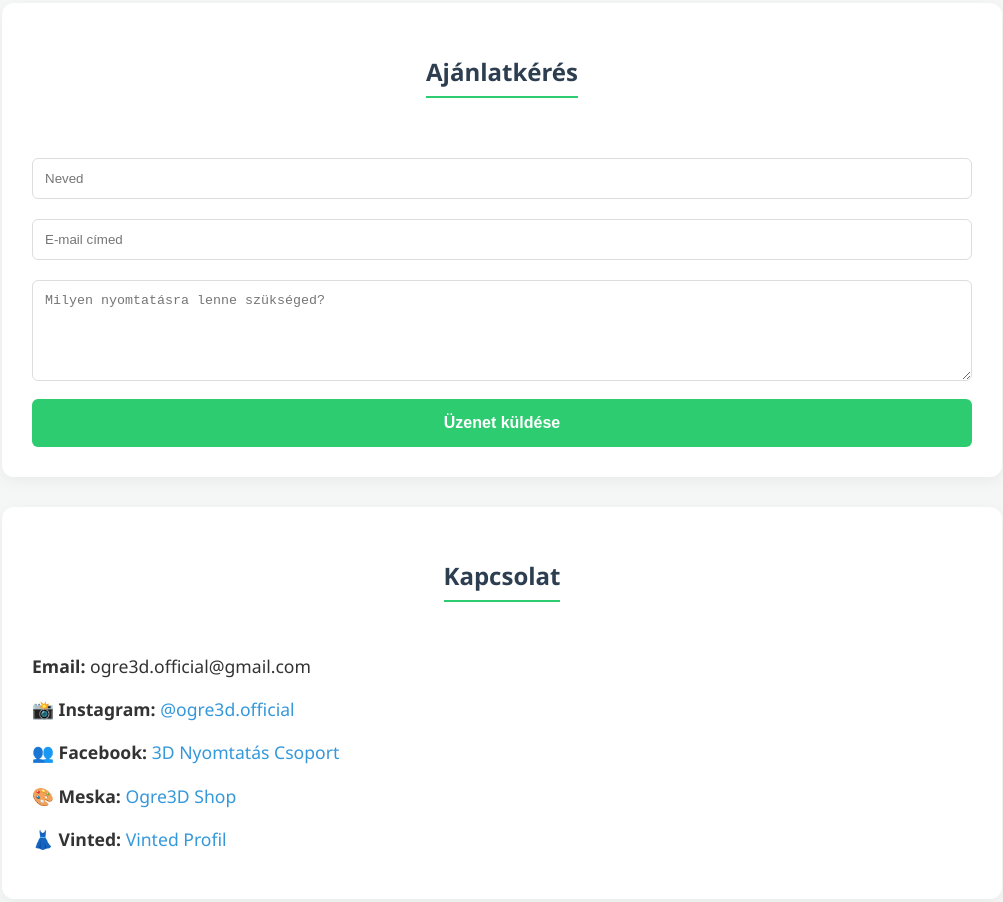
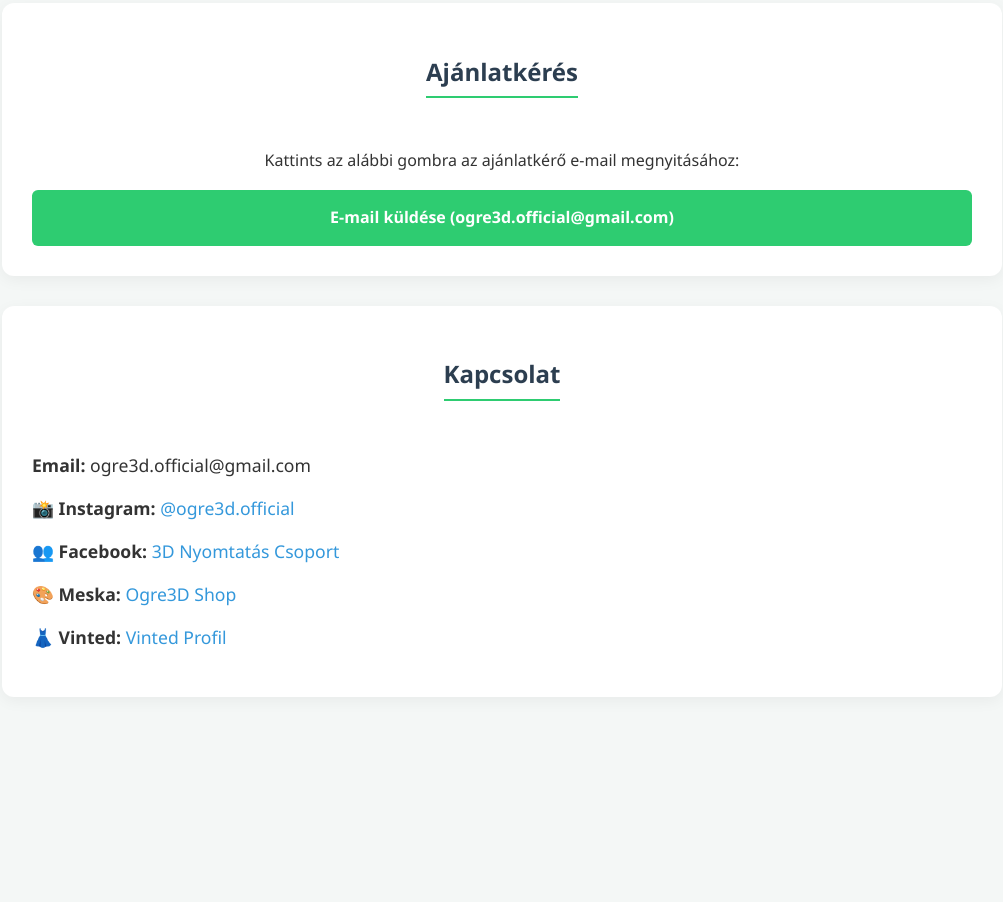
Before and after one commit to Ogre3Dofficial/ajanlatkeres, a plain HTML site: page index.html in a window 1280 px wide. Shown: the part 1330-2232 px from the top of the page, without its empty margins (138-1141 px from the left). After the commit the page ends 2077 px from the top, so only its background shows below. Drawn offline with Linux system fonts and the light colour scheme.

Commit message:
Update index.html

```diff
--- a/index.html
+++ b/index.html
@@ -8,7 +8,6 @@
         :root { --primary: #2ecc71; --dark: #2c3e50; }
         body { font-family: 'Segoe UI', sans-serif; margin: 0; background: #f4f7f6; color: #333; line-height: 1.6; }
 
-        /* Fejléc és Logó stílusa */
         header { background: var(--dark); color: white; padding: 30px 20px; text-align: center; }
         .logo-container img { max-height: 120px; width: auto; margin-bottom: 10px; }
 
@@ -19,22 +18,25 @@
         h2 { text-align: center; color: var(--dark); border-bottom: 2px solid var(--primary); display: inline-block; padding-bottom: 5px; }
         .section-header { text-align: center; margin-bottom: 30px; }
 
-        /* Galéria */
         .gallery-grid { display: grid; grid-template-columns: repeat(auto-fill, minmax(200px, 1fr)); gap: 15px; margin-bottom: 50px; }
         .gallery-item { background: white; border-radius: 8px; overflow: hidden; box-shadow: 0 3px 6px rgba(0,0,0,0.1); cursor: pointer; transition: transform 0.3s; }
         .gallery-item:hover { transform: scale(1.03); }
         .gallery-item img { width: 100%; height: 200px; object-fit: cover; display: block; }
         .gallery-item p { text-align: center; font-size: 0.9em; padding: 10px; margin: 0; }
 
-        /* Lightbox */
         #lightbox { display: none; position: fixed; z-index: 2000; top: 0; left: 0; width: 100%; height: 100%; background: rgba(0,0,0,0.9); justify-content: center; align-items: center; cursor: pointer; }
         #lightbox img { max-width: 90%; max-height: 80%; border: 3px solid white; border-radius: 5px; }
 
-        /* Form és Kártyák */
         .card { background: white; padding: 30px; border-radius: 12px; box-shadow: 0 4px 15px rgba(0,0,0,0.05); margin-bottom: 30px; }
         input, textarea { width: 100%; padding: 12px; margin: 10px 0; border: 1px solid #ddd; border-radius: 6px; box-sizing: border-box; }
-        button { background: var(--primary); color: white; border: none; padding: 15px 30px; border-radius: 6px; cursor: pointer; font-size: 16px; font-weight: bold; width: 100%; }
-        button:hover { background: #27ae60; }
+
+        /* Gomb stílus */
+        .btn-submit {
+            display: block; width: 100%; background: var(--primary); color: white; border: none;
+            padding: 15px; border-radius: 6px; cursor: pointer; font-size: 16px; font-weight: bold;
+            text-align: center; text-decoration: none; box-sizing: border-box;
+        }
+        .btn-submit:hover { background: #27ae60; }
 
         .social-list { list-style: none; padding: 0; }
         .social-list li { margin: 15px 0; font-size: 1.1em; }
@@ -66,12 +68,10 @@
     <section id="ajanlat">
         <div class="card">
             <div class="section-header"><h2>Ajánlatkérés</h2></div>
-            <form action="https://formspree.io/f/ogre3d.official@gmail.com" method="POST">
-                <input type="text" name="nev" placeholder="Neved" required>
-                <input type="email" name="email" placeholder="E-mail címed" required>
-                <textarea name="uzenet" rows="5" placeholder="Milyen nyomtatásra lenne szükséged?" required></textarea>
-                <button type="submit">Üzenet küldése</button>
-            </form>
+            <p style="text-align: center;">Kattints az alábbi gombra az ajánlatkérő e-mail megnyitásához:</p>
+            <a href="mailto:ogre3d.official@gmail.com?subject=Ajánlatkérés - 3D nyomtatás&body=Szia! Érdeklődni szeretnék az alábbi nyomtatással kapcsolatban:" class="btn-submit">
+                E-mail küldése (ogre3d.official@gmail.com)
+            </a>
         </div>
     </section>
 
```
